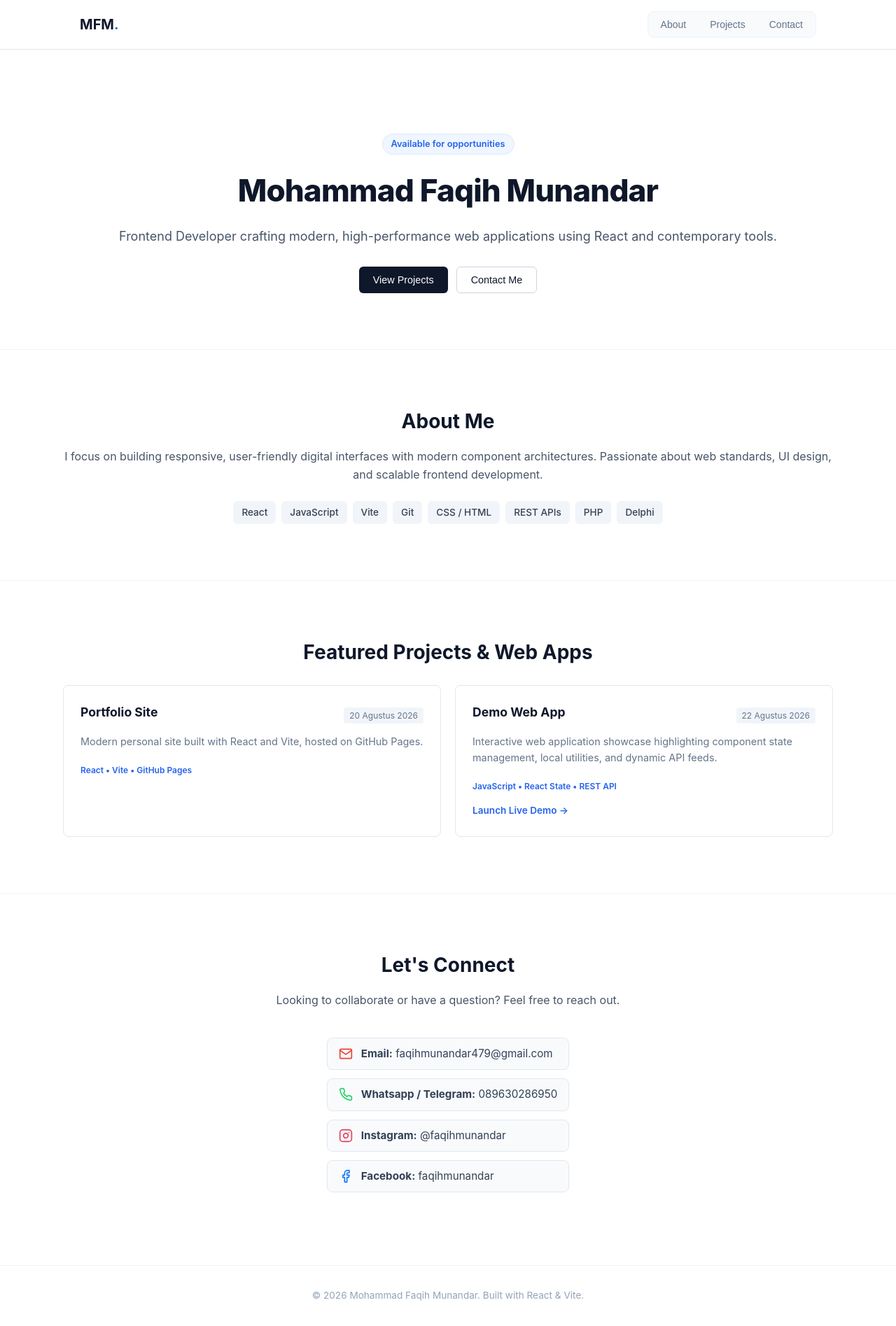
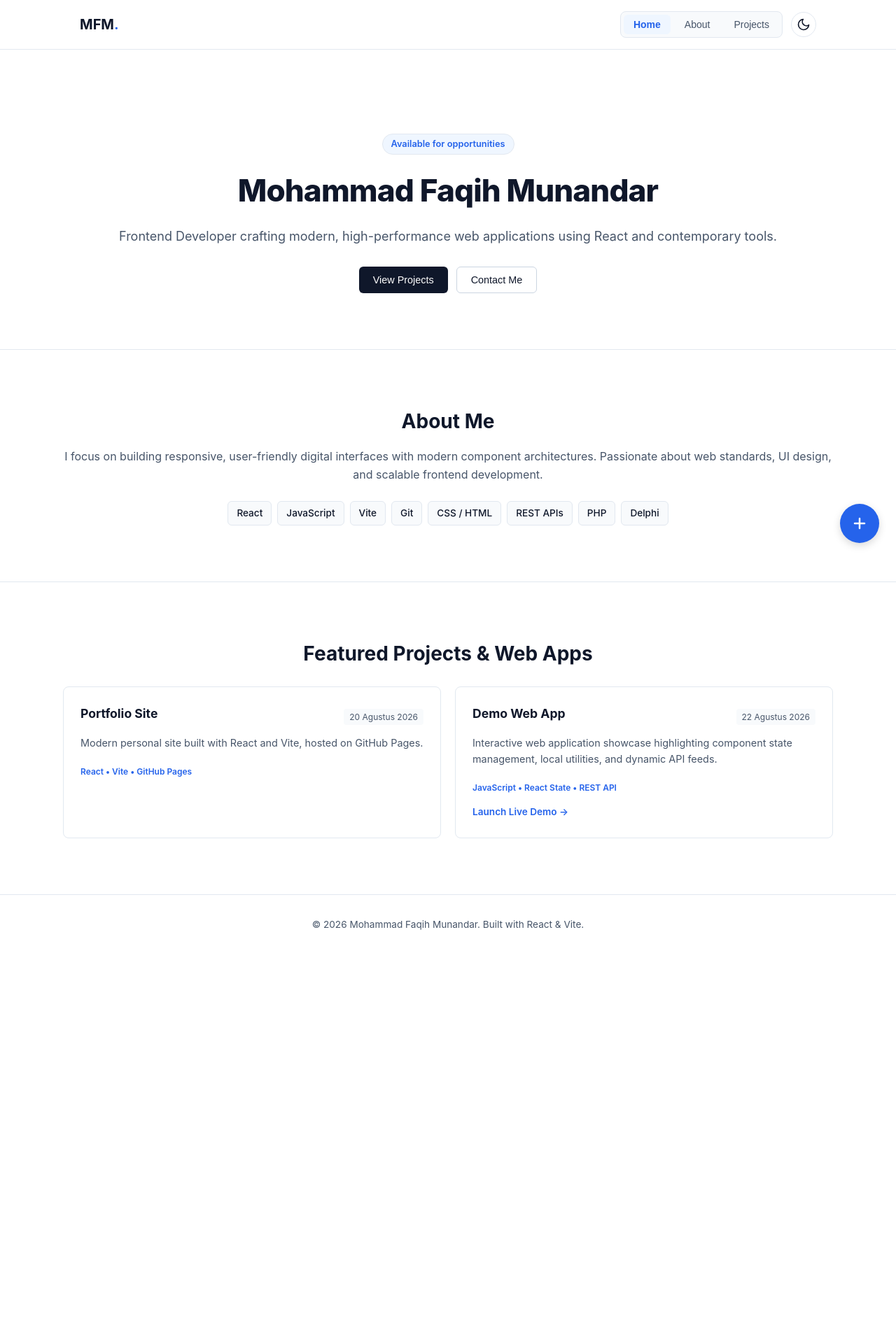
Before and after one commit to MFaqihMunandar/mohammadfaqihmunandar, a React (Vite) app: page / in a window 1280 px wide. Shown: the whole page at 70% size. After the commit the page ends 1364 px from the top, so only its background shows below. Built offline with nearby package versions, Linux system fonts and the light colour scheme.

Commit message:
Add Dark and light theme, change the contact button

```diff
--- a/src/App.css
+++ b/src/App.css
@@ -1,21 +1,52 @@
+/* Color Theme Variables */
+:root {
+  --bg-primary: #ffffff;
+  --bg-secondary: #f8fafc;
+  --bg-card: #ffffff;
+  --text-primary: #0f172a;
+  --text-secondary: #475569;
+  --border-color: #e2e8f0;
+  --accent-color: #2563eb;
+  --accent-bg: #eff6ff;
+  --btn-secondary-bg: #ffffff;
+  --btn-secondary-text: #0f172a;
+  --btn-secondary-border: #cbd5e1;
+}
+
+[data-theme="dark"] {
+  --bg-primary: #0f172a;
+  --bg-secondary: #1e293b;
+  --bg-card: #1e293b;
+  --text-primary: #f8fafc;
+  --text-secondary: #94a3b8;
+  --border-color: #334155;
+  --accent-color: #3b82f6;
+  --accent-bg: #1e3a8a;
+  --btn-secondary-bg: #1e293b;
+  --btn-secondary-text: #f8fafc;
+  --btn-secondary-border: #475569;
+}
+
 /* Base Container Styles */
 .app-container {
   font-family: "Inter", -apple-system, BlinkMacSystemFont, "Segoe UI", Roboto, sans-serif;
-  color: #0f172a;
-  background-color: #ffffff;
+  color: var(--text-primary);
+  background-color: var(--bg-primary);
   width: 100%;
   min-height: 100vh;
   line-height: 1.6;
+  transition: background-color 0.3s ease, color 0.3s ease;
 }
 
 /* Navigation Styles */
 .navbar {
   position: sticky;
   top: 0;
-  background-color: rgba(255, 255, 255, 0.8);
+  background-color: var(--bg-primary);
   backdrop-filter: blur(8px);
-  border-bottom: 1px solid #e2e8f0;
+  border-bottom: 1px solid var(--border-color);
   z-index: 1000;
+  transition: background-color 0.3s ease, border-color 0.3s ease;
 }
 
 .nav-inner {
@@ -32,15 +63,16 @@
   font-size: 1.25rem;
   font-weight: 700;
   cursor: pointer;
+  color: var(--text-primary);
 }
 
 .tab-container {
   display: flex;
   gap: 6px;
-  background-color: #f8fafc;
+  background-color: var(--bg-secondary);
   padding: 4px;
   border-radius: 8px;
-  border: 1px solid #f1f5f9;
+  border: 1px solid var(--border-color);
 }
 
 .tab-button {
@@ -50,15 +82,34 @@
   font-size: 0.875rem;
   cursor: pointer;
   transition: all 0.2s ease;
-  color: #64748b;
+  color: var(--text-secondary);
   background-color: transparent;
   font-weight: 400;
 }
 
 .tab-button.active {
-  color: #2563eb;
-  background-color: #eff6ff;
+  color: var(--accent-color);
+  background-color: var(--accent-bg);
   font-weight: 600;
+}
+
+/* Theme Toggle Button Style */
+.theme-toggle-btn {
+  background: transparent;
+  border: 1px solid var(--border-color);
+  color: var(--text-primary);
+  border-radius: 50%;
+  width: 36px;
+  height: 36px;
+  display: flex;
+  align-items: center;
+  justify-content: center;
+  cursor: pointer;
+  transition: all 0.2s ease;
+}
+
+.theme-toggle-btn:hover {
+  background-color: var(--bg-secondary);
 }
 
 /* Hero Section */
@@ -72,13 +123,13 @@
 .badge {
   display: inline-block;
   padding: 4px 12px;
-  background-color: #eff6ff;
-  color: #2563eb;
+  background-color: var(--accent-bg);
+  color: var(--accent-color);
   font-size: 0.8rem;
   font-weight: 600;
   border-radius: 20px;
   margin-bottom: 16px;
-  border: 1px solid #dbeafe;
+  border: 1px solid var(--border-color);
 }
 
 .title {
@@ -86,11 +137,12 @@
   font-weight: 800;
   letter-spacing: -0.02em;
   margin-bottom: 16px;
+  color: var(--text-primary);
 }
 
 .subtitle {
   font-size: 1.125rem;
-  color: #475569;
+  color: var(--text-secondary);
   margin-bottom: 28px;
 }
 
@@ -101,8 +153,8 @@
 }
 
 .primary-btn {
-  background-color: #0f172a;
-  color: #ffffff;
+  background-color: var(--text-primary);
+  color: var(--bg-primary);
   padding: 10px 20px;
   border-radius: 6px;
   border: none;
@@ -114,11 +166,11 @@
 }
 
 .secondary-btn {
-  background-color: #ffffff;
-  color: #0f172a;
+  background-color: var(--btn-secondary-bg);
+  color: var(--btn-secondary-text);
   padding: 10px 20px;
   border-radius: 6px;
-  border: 1px solid #cbd5e1;
+  border: 1px solid var(--btn-secondary-border);
   font-size: 0.9rem;
   font-weight: 500;
   cursor: pointer;
@@ -127,7 +179,7 @@
 /* Section Common Layout */
 .section {
   padding: 80px 24px;
-  border-top: 1px solid #f1f5f9;
+  border-top: 1px solid var(--border-color);
 }
 
 .content-wrapper {
@@ -140,11 +192,12 @@
   font-size: 1.75rem;
   font-weight: 700;
   margin-bottom: 16px;
+  color: var(--text-primary);
 }
 
 .paragraph {
   font-size: 1rem;
-  color: #475569;
+  color: var(--text-secondary);
   margin-bottom: 24px;
 }
 
@@ -158,8 +211,9 @@
 }
 
 .skill-tag {
-  background-color: #f1f5f9;
-  color: #334155;
+  background-color: var(--bg-secondary);
+  color: var(--text-primary);
+  border: 1px solid var(--border-color);
   padding: 6px 12px;
   border-radius: 6px;
   font-size: 0.85rem;
@@ -178,73 +232,29 @@
 .card {
   padding: 24px;
   border-radius: 8px;
-  border: 1px solid #e2e8f0;
-  background-color: #ffffff;
+  border: 1px solid var(--border-color);
+  background-color: var(--bg-card);
+  transition: background-color 0.3s ease, border-color 0.3s ease;
 }
 
 .card-title {
   margin: 0 0 8px 0;
   font-size: 1.1rem;
+  color: var(--text-primary);
 }
 
 .card-text {
   font-size: 0.9rem;
-  color: #64748b;
+  color: var(--text-secondary);
   margin-bottom: 16px;
 }
 
 .card-tech {
   font-size: 0.75rem;
-  color: #2563eb;
+  color: var(--accent-color);
   font-weight: 600;
 }
 
-/* Contact Section */
-.contact-container {
-  display: flex;
-  flex-direction: column;
-  gap: 16px;
-  align-items: center;
-  margin: 24px 0;
-}
-
-.social-list {
-  display: flex;
-  flex-direction: column;
-  gap: 12px;
-  margin-top: 16px;
-  text-align: left;
-}
-
-.social-link {
-  display: flex;
-  align-items: center;
-  gap: 12px;
-  color: #334155;
-  text-decoration: none;
-  padding: 10px 16px;
-  border-radius: 8px;
-  border: 1px solid #e2e8f0;
-  background-color: #f8fafc;
-  font-size: 0.95rem;
-  transition: all 0.2s ease;
-}
-
-.social-link:hover {
-  background-color: #f1f5f9;
-  border-color: #cbd5e1;
-}
-
-/* Footer */
-.footer {
-  text-align: center;
-  padding: 32px 24px;
-  font-size: 0.85rem;
-  color: #94a3b8;
-  border-top: 1px solid #f1f5f9;
-}
-
-/* Web Apps Demo Additions */
 .card-header {
   display: flex;
   justify-content: space-between;
@@ -254,8 +264,8 @@
 
 .date-tag {
   font-size: 0.75rem;
-  color: #64748b;
-  background-color: #f1f5f9;
+  color: var(--text-secondary);
+  background-color: var(--bg-secondary);
   padding: 2px 8px;
   border-radius: 4px;
 }
@@ -264,7 +274,7 @@
   display: inline-block;
   margin-top: 12px;
   font-size: 0.85rem;
-  color: #2563eb;
+  color: var(--accent-color);
   font-weight: 600;
   text-decoration: none;
 }
@@ -273,86 +283,82 @@
   text-decoration: underline;
 }
 
-/* Demo Layout Styles */
-.demo-layout {
-  display: flex;
-  gap: 24px;
-  margin-top: 20px;
+/* Footer */
+.footer {
+  text-align: center;
+  padding: 32px 24px;
+  font-size: 0.85rem;
+  color: var(--text-secondary);
+  border-top: 1px solid var(--border-color);
 }
 
-.demo-sidebar {
+/* Floating Radial Contact Menu */
+.fab-container {
+  position: fixed;
+  bottom: 24px;
+  right: 24px;
+  z-index: 1000;
   display: flex;
-  flex-direction: column;
-  gap: 8px;
-  width: 220px;
+  align-items: center;
+  justify-content: center;
 }
 
-.demo-tab {
-  padding: 12px 16px;
-  text-align: left;
-  border: 1px solid #e2e8f0;
-  border-radius: 8px;
-  background-color: #f8fafc;
+.fab-main {
+  width: 56px;
+  height: 56px;
+  border-radius: 50%;
+  background-color: #2563eb;
+  color: #ffffff;
+  border: none;
+  box-shadow: 0 4px 12px rgba(0, 0, 0, 0.15);
   cursor: pointer;
-  font-weight: 500;
-  transition: all 0.2s ease;
+  display: flex;
+  align-items: center;
+  justify-content: center;
+  transition: transform 0.2s ease, background-color 0.2s ease;
+  z-index: 2;
 }
 
-.demo-tab.active, .demo-tab:hover {
-  background-color: #eff6ff;
-  border-color: #2563eb;
-  color: #2563eb;
+.fab-main:hover {
+  transform: scale(1.05);
+  background-color: #1d4ed8;
 }
 
-.demo-content {
-  flex: 1;
-  border: 1px solid #e2e8f0;
-  border-radius: 8px;
-  padding: 24px;
-  background: #ffffff;
+.fab-main.active {
+  transform: rotate(45deg);
+  background-color: #0f172a;
 }
 
-/* Calculator & Interactive App Styles */
-.calc-display {
-  background: #f1f5f9;
-  padding: 12px;
-  font-size: 1.25rem;
-  font-weight: bold;
-  text-align: right;
-  border-radius: 6px;
-  margin-bottom: 12px;
+.radial-item {
+  position: absolute;
+  width: 48px;
+  height: 48px;
+  border-radius: 50%;
+  background-color: var(--bg-card);
+  border: 1px solid var(--border-color);
+  box-shadow: 0 4px 10px rgba(0, 0, 0, 0.2);
+  display: flex;
+  align-items: center;
+  justify-content: center;
+  opacity: 0;
+  pointer-events: none;
+  transform: translate(0, 0) scale(0.5);
+  transition: transform 0.3s cubic-bezier(0.175, 0.885, 0.32, 1.275), opacity 0.2s ease;
+  z-index: 1;
 }
 
-.calc-grid {
-  display: grid;
-  grid-template-columns: repeat(4, 1fr);
-  gap: 8px;
+.fab-container.open .radial-item {
+  opacity: 1;
+  pointer-events: auto;
+  transform: translate(
+    calc(cos(var(--angle)) * -90px),
+    calc(sin(var(--angle)) * -90px)
+  ) scale(1);
 }
 
-.calc-grid button {
-  padding: 12px;
-  font-size: 1rem;
-  border: 1px solid #e2e8f0;
-  border-radius: 6px;
-  cursor: pointer;
+.radial-item:hover {
+  transform: translate(
+    calc(cos(var(--angle)) * -90px),
+    calc(sin(var(--angle)) * -90px)
+  ) scale(1.1) !important;
 }
-
-.calc-btn-danger { background: #fee2e2; color: #dc2626; border: none; }
-.calc-btn-success { background: #dcfce7; color: #16a34a; border: none; }
-
-.winner-box {
-  margin-top: 16px;
-  padding: 12px;
-  background-color: #f0fdf4;
-  border: 1px solid #bbf7d0;
-  color: #166534;
-  border-radius: 6px;
-}
-
-.todo-item {
-  display: flex;
-  justify-content: space-between;
-  align-items: center;
-  padding: 8px 12px;
-  border-bottom: 1px solid #f1f5f9;
-}
--- a/src/App.jsx
+++ b/src/App.jsx
@@ -4,30 +4,50 @@ import { formatDateIndonesian } from './utils/dateFormatter';
 import DemoPage from './components/DemoPage';
 
 function App() {
-  const [activeTab, setActiveTab] = useState('hero');
+  const [activeTab, setActiveTab] = useState('home');
   const [viewDemo, setViewDemo] = useState(false);
+  const [menuOpen, setMenuOpen] = useState(false);
+
+  // Theme State
+  const [darkMode, setDarkMode] = useState(false);
+
+  // Sync theme attribute with root element
+  useEffect(() => {
+    document.documentElement.setAttribute('data-theme', darkMode ? 'dark' : 'light');
+  }, [darkMode]);
 
   const updateTabTitle = (sectionId) => {
-    if (sectionId === 'hero') {
+    if (sectionId === 'hero' || sectionId === 'home') {
       document.title = 'Faqih | Portfolio';
     } else {
       const formattedName = sectionId.charAt(0).toUpperCase() + sectionId.slice(1);
-      document.title = `Faqih - ${formattedName}`;
+      document.title = `Faqih | ${formattedName}`;
     }
   };
 
   const scrollToSection = (id) => {
     setActiveTab(id);
     updateTabTitle(id);
+
+    if (id === 'home') {
+      window.scrollTo({ top: 0, behavior: 'smooth' });
+    } else {
       document.getElementById(id)?.scrollIntoView({ behavior: 'smooth' });
+    }
   };
 
-  // ALL HOOKS MUST BE AT THE TOP BEFORE ANY RETURN STATEMENT
   useEffect(() => {
-    if (viewDemo) return; // Prevent scroll listener when on demo view
+    if (viewDemo) return;
 
     const handleScroll = () => {
-      const sections = ['hero', 'about', 'projects', 'contact'];
+      // If near the top, mark 'home' as active
+      if (window.scrollY < 150) {
+        setActiveTab('home');
+        updateTabTitle('home');
+        return;
+      }
+
+      const sections = ['about', 'projects'];
       const scrollPosition = window.scrollY + 200;
 
       for (const sectionId of sections) {
@@ -48,22 +68,73 @@ function App() {
     return () => window.removeEventListener('scroll', handleScroll);
   }, [viewDemo]);
 
-  // MOVE CONDITIONAL RENDER HERE (AFTER ALL HOOKS)
   if (viewDemo) {
     return <DemoPage onBack={() => setViewDemo(false)} />;
   }
+
+  // Define radial links (Spread across a 90-degree quadrant from bottom-right)
+  const contactLinks = [
+    {
+      name: 'Email',
+      href: 'mailto:faqihmunandar479@gmail.com',
+      color: '#EA4335',
+      angle: '0deg', // Directly Left
+      icon: (
+        <svg width="20" height="20" viewBox="0 0 24 24" fill="none" stroke="#EA4335" strokeWidth="2" strokeLinecap="round" strokeLinejoin="round">
+          <path d="M4 4h16c1.1 0 2 .9 2 2v12c0 1.1-.9 2-2 2H4c-1.1 0-2-.9-2-2V6c0-1.1.9-2 2-2z"></path>
+          <polyline points="22,6 12,13 2,6"></polyline>
+        </svg>
+      )
+    },
+    {
+      name: 'WhatsApp',
+      href: 'https://wa.me/6289630286950',
+      color: '#25D366',
+      angle: '30deg',
+      icon: (
+        <svg width="20" height="20" viewBox="0 0 24 24" fill="none" stroke="#25D366" strokeWidth="2" strokeLinecap="round" strokeLinejoin="round">
+          <path d="M22 16.92v3a2 2 0 0 1-2.18 2 19.79 19.79 0 0 1-8.63-3.07 19.5 19.5 0 0 1-6-6 19.79 19.79 0 0 1-3.07-8.67A2 2 0 0 1 4.11 2h3a2 2 0 0 1 2 1.72 12.84 12.84 0 0 0 .7 2.81 2 2 0 0 1-.45 2.11L8.09 9.91a16 16 0 0 0 6 6l1.27-1.27a2 2 0 0 1 2.11-.45 12.84 12.84 0 0 0 2.81.7A2 2 0 0 1 22 16.92z"></path>
+        </svg>
+      )
+    },
+    {
+      name: 'Instagram',
+      href: 'https://instagram.com/faqihmunandar',
+      color: '#E4405F',
+      angle: '60deg',
+      icon: (
+        <svg width="20" height="20" viewBox="0 0 24 24" fill="none" stroke="#E4405F" strokeWidth="2" strokeLinecap="round" strokeLinejoin="round">
+          <rect x="2" y="2" width="20" height="20" rx="5" ry="5"></rect>
+          <path d="M16 11.37A4 4 0 1 1 12.63 8 4 4 0 0 1 16 11.37z"></path>
+          <line x1="17.5" y1="6.5" x2="17.51" y2="6.5"></line>
+        </svg>
+      )
+    },
+    {
+      name: 'Facebook',
+      href: 'https://facebook.com/faqihmunandar',
+      color: '#1877F2',
+      angle: '90deg', // Directly Up
+      icon: (
+        <svg width="20" height="20" viewBox="0 0 24 24" fill="none" stroke="#1877F2" strokeWidth="2" strokeLinecap="round" strokeLinejoin="round">
+          <path d="M18 2h-3a5 5 0 0 0-5 5v3H7v4h3v8h4v-8h3l1-4h-4V7a1 1 0 0 1 1-1h3z"></path>
+        </svg>
+      )
+    }
+  ];
 
   return (
     <div className="app-container">
       {/* Navigation Bar */}
       <nav className="navbar">
         <div className="nav-inner">
-          <h2 className="nav-logo" onClick={() => scrollToSection('hero')}>
+          <h2 className="nav-logo" onClick={() => scrollToSection('home')}>
             MFM<span style={{ color: '#2563eb' }}>.</span>
           </h2>
 
+          <div style={{ display: 'flex', alignItems: 'center', gap: '12px' }}>
             <div className="tab-container">
-            {['about', 'projects', 'contact'].map((tab) => (
+              {['home', 'about', 'projects'].map((tab) => (
                 <button
                   key={tab}
                   onClick={() => scrollToSection(tab)}
@@ -72,6 +143,35 @@ function App() {
                   {tab.charAt(0).toUpperCase() + tab.slice(1)}
                 </button>
               ))}
+            </div>
+
+            {/* Dark / Light Mode Toggle Button */}
+            <button
+              className="theme-toggle-btn"
+              onClick={() => setDarkMode(!darkMode)}
+              aria-label="Toggle Theme"
+              title={darkMode ? "Switch to Light Mode" : "Switch to Dark Mode"}
+            >
+              {darkMode ? (
+                /* Sun Icon (shown when in Dark Mode to switch to Light) */
+                <svg width="20" height="20" viewBox="0 0 24 24" fill="none" stroke="currentColor" strokeWidth="2" strokeLinecap="round" strokeLinejoin="round">
+                  <circle cx="12" cy="12" r="5"></circle>
+                  <line x1="12" y1="1" x2="12" y2="3"></line>
+                  <line x1="12" y1="21" x2="12" y2="23"></line>
+                  <line x1="4.22" y1="4.22" x2="5.64" y2="5.64"></line>
+                  <line x1="18.36" y1="18.36" x2="19.78" y2="19.78"></line>
+                  <line x1="1" y1="12" x2="3" y2="12"></line>
+                  <line x1="21" y1="12" x2="23" y2="12"></line>
+                  <line x1="4.22" y1="19.78" x2="5.64" y2="18.36"></line>
+                  <line x1="18.36" y1="5.64" x2="19.78" y2="4.22"></line>
+                </svg>
+              ) : (
+                /* Moon / Crescent Icon (shown when in Light Mode to switch to Dark) */
+                <svg width="20" height="20" viewBox="0 0 24 24" fill="none" stroke="currentColor" strokeWidth="2" strokeLinecap="round" strokeLinejoin="round">
+                  <path d="M21 12.79A9 9 0 1 1 11.21 3 7 7 0 0 0 21 12.79z"></path>
+                </svg>
+              )}
+            </button>
           </div>
         </div>
       </nav>
@@ -87,7 +187,7 @@ function App() {
           <button onClick={() => scrollToSection('projects')} className="primary-btn">
             View Projects
           </button>
-          <button onClick={() => scrollToSection('contact')} className="secondary-btn">
+          <button onClick={() => setMenuOpen(!menuOpen)} className="secondary-btn">
             Contact Me
           </button>
         </div>
@@ -109,13 +209,12 @@ function App() {
         </div>
       </section>
 
-      {/* Projects & Web Apps Section */}
+      {/* Projects Section */}
       <section id="projects" className="section">
         <div className="content-wrapper">
           <h2 className="section-header">Featured Projects & Web Apps</h2>
 
           <div className="project-grid">
-            {/* Card 1: Main Portfolio */}
             <div className="card">
               <div className="card-header">
                 <h3 className="card-title">Portfolio Site</h3>
@@ -125,7 +224,6 @@ function App() {
               <span className="card-tech">React • Vite • GitHub Pages</span>
             </div>
 
-            {/* Card 2: Demo Web App Page */}
             <div className="card">
               <div className="card-header">
                 <h3 className="card-title">Demo Web App</h3>
@@ -152,48 +250,33 @@ function App() {
         </div>
       </section>
 
-      {/* Contact Section */}
-      <section id="contact" className="section">
-        <div className="content-wrapper">
-          <h2 className="section-header">Let's Connect</h2>
-          <p className="paragraph">Looking to collaborate or have a question? Feel free to reach out.</p>
+      {/* Floating Radial Contact Button */}
+      <div className={`fab-container ${menuOpen ? 'open' : ''}`}>
+        <button
+          className={`fab-main ${menuOpen ? 'active' : ''}`}
+          onClick={() => setMenuOpen(!menuOpen)}
+          aria-label="Toggle contact links"
+        >
+          <svg width="24" height="24" viewBox="0 0 24 24" fill="none" stroke="currentColor" strokeWidth="2.5" strokeLinecap="round" strokeLinejoin="round">
+            <line x1="12" y1="5" x2="12" y2="19"></line>
+            <line x1="5" y1="12" x2="19" y2="12"></line>
+          </svg>
+        </button>
 
-          <div className="contact-container">
-            <div className="social-list">
-              <a href="mailto:faqihmunandar479@gmail.com" className="social-link">
-                <svg width="20" height="20" viewBox="0 0 24 24" fill="none" stroke="#EA4335" strokeWidth="2" strokeLinecap="round" strokeLinejoin="round">
-                  <path d="M4 4h16c1.1 0 2 .9 2 2v12c0 1.1-.9 2-2 2H4c-1.1 0-2-.9-2-2V6c0-1.1.9-2 2-2z"></path>
-                  <polyline points="22,6 12,13 2,6"></polyline>
-                </svg>
-                <span><strong>Email:</strong> faqihmunandar479@gmail.com</span>
+        {contactLinks.map((item, idx) => (
+          <a
+            key={idx}
+            href={item.href}
+            target="_blank"
+            rel="noreferrer"
+            className="radial-item"
+            style={{ '--angle': item.angle }}
+            title={item.name}
+          >
+            {item.icon}
           </a>
-
-              <a href="https://wa.me/6289630286950" target="_blank" rel="noreferrer" className="social-link">
-                <svg width="20" height="20" viewBox="0 0 24 24" fill="none" stroke="#25D366" strokeWidth="2" strokeLinecap="round" strokeLinejoin="round">
-                  <path d="M22 16.92v3a2 2 0 0 1-2.18 2 19.79 19.79 0 0 1-8.63-3.07 19.5 19.5 0 0 1-6-6 19.79 19.79 0 0 1-3.07-8.67A2 2 0 0 1 4.11 2h3a2 2 0 0 1 2 1.72 12.84 12.84 0 0 0 .7 2.81 2 2 0 0 1-.45 2.11L8.09 9.91a16 16 0 0 0 6 6l1.27-1.27a2 2 0 0 1 2.11-.45 12.84 12.84 0 0 0 2.81.7A2 2 0 0 1 22 16.92z"></path>
-                </svg>
-                <span><strong>Whatsapp / Telegram:</strong> 089630286950</span>
-              </a>
-
-              <a href="https://instagram.com/faqihmunandar" target="_blank" rel="noreferrer" className="social-link">
-                <svg width="20" height="20" viewBox="0 0 24 24" fill="none" stroke="#E4405F" strokeWidth="2" strokeLinecap="round" strokeLinejoin="round">
-                  <rect x="2" y="2" width="20" height="20" rx="5" ry="5"></rect>
-                  <path d="M16 11.37A4 4 0 1 1 12.63 8 4 4 0 0 1 16 11.37z"></path>
-                  <line x1="17.5" y1="6.5" x2="17.51" y2="6.5"></line>
-                </svg>
-                <span><strong>Instagram:</strong> @faqihmunandar</span>
-              </a>
-
-              <a href="https://facebook.com/faqihmunandar" target="_blank" rel="noreferrer" className="social-link">
-                <svg width="20" height="20" viewBox="0 0 24 24" fill="none" stroke="#1877F2" strokeWidth="2" strokeLinecap="round" strokeLinejoin="round">
-                  <path d="M18 2h-3a5 5 0 0 0-5 5v3H7v4h3v8h4v-8h3l1-4h-4V7a1 1 0 0 1 1-1h3z"></path>
-                </svg>
-                <span><strong>Facebook:</strong> faqihmunandar</span>
-              </a>
+        ))}
       </div>
-          </div>
-        </div>
-      </section>
 
       {/* Footer */}
       <footer className="footer">
```
Lines whose indentation alone changed are shown as unchanged.
